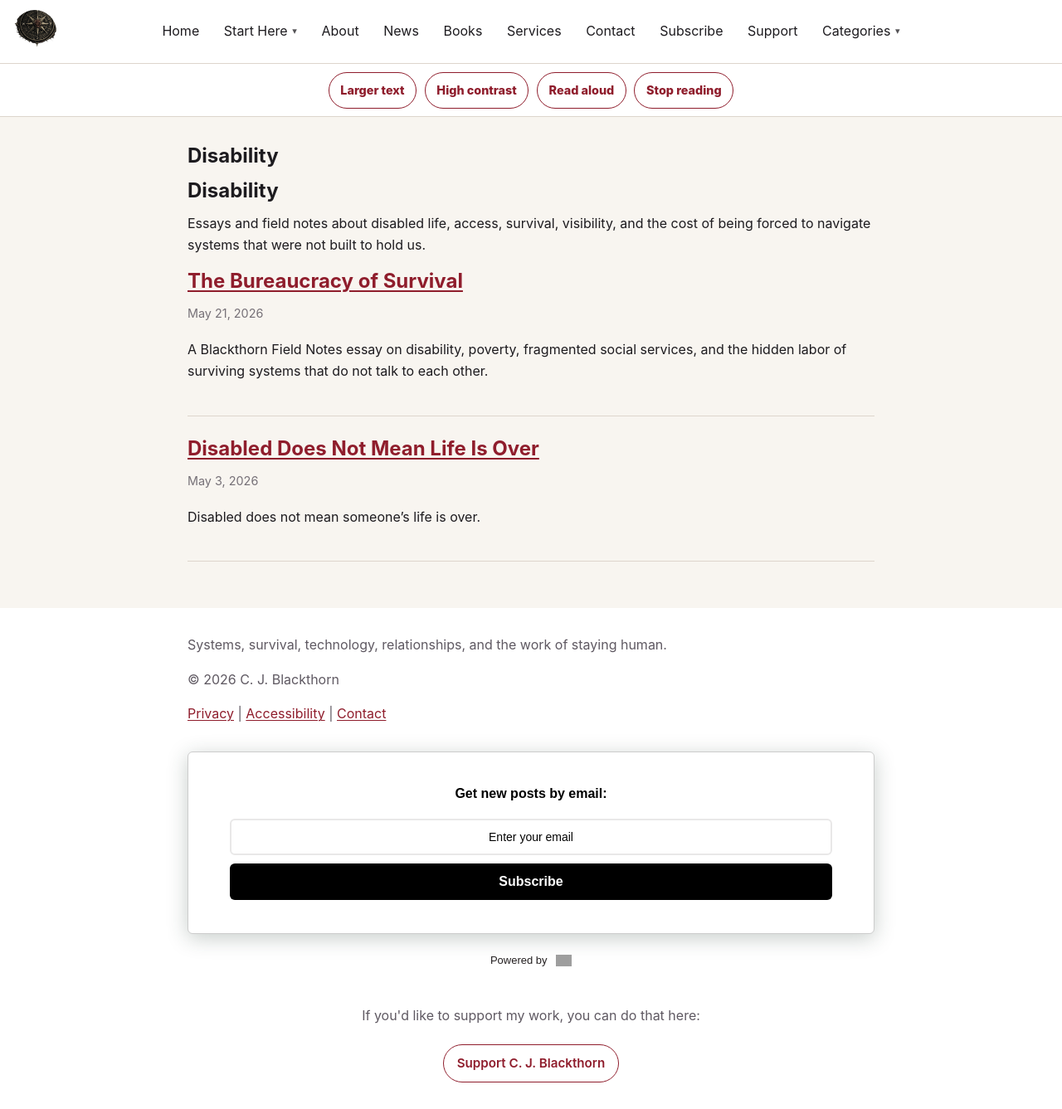
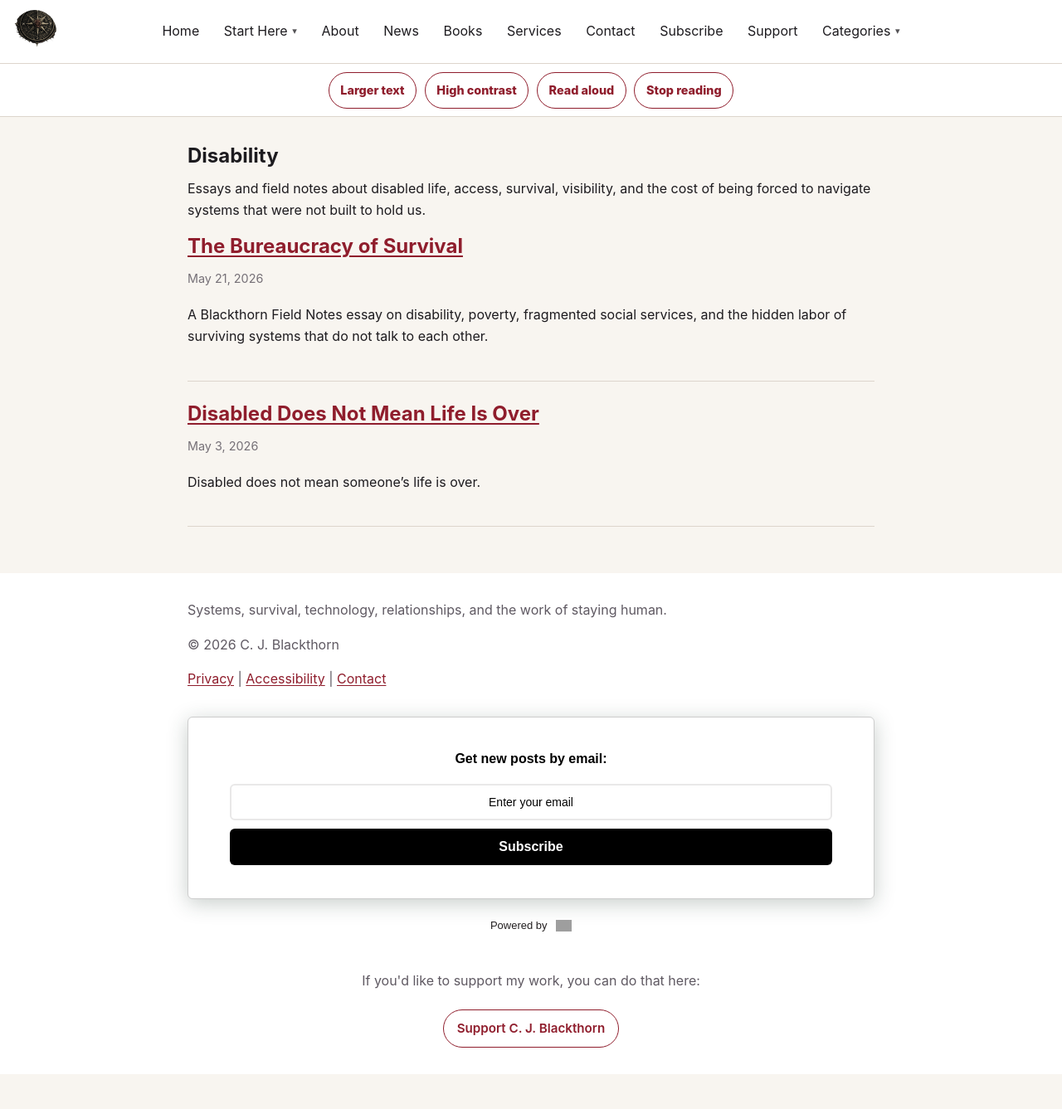
Before and after one commit to cjblackthorn/cjblackthorn.github.io, a Jekyll site: the page built from categories/disability.md, in a window 1280 px wide and 1337 px high. Shown: the whole window at 83% size. Built offline with Jekyll 4.4.1, drawn with Linux system fonts in a browser that asks for light colours; grey boxes are pictures that could not be loaded.

Commit message:
Remove duplicate category headings

```diff
--- a/categories/disability.md
+++ b/categories/disability.md
@@ -4,8 +4,6 @@ title: Disability
 permalink: /categories/disability/
 description: Disability essays and field notes from Blackthorn Field Notes.
 ---
-
-# Disability
 
 Essays and field notes about disabled life, access, survival, visibility, and the cost of being forced to navigate systems that were not built to hold us.
 
```
